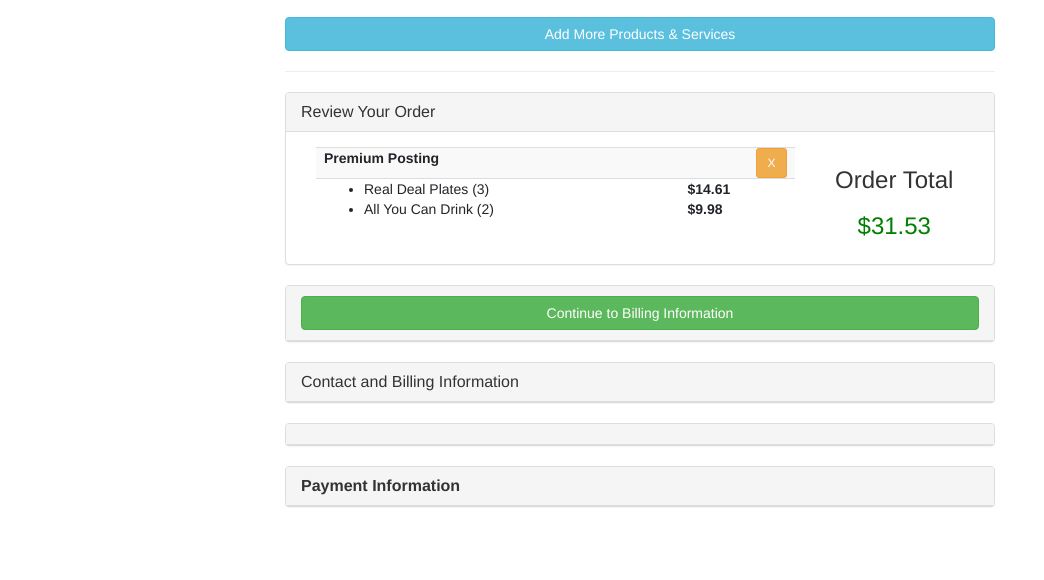
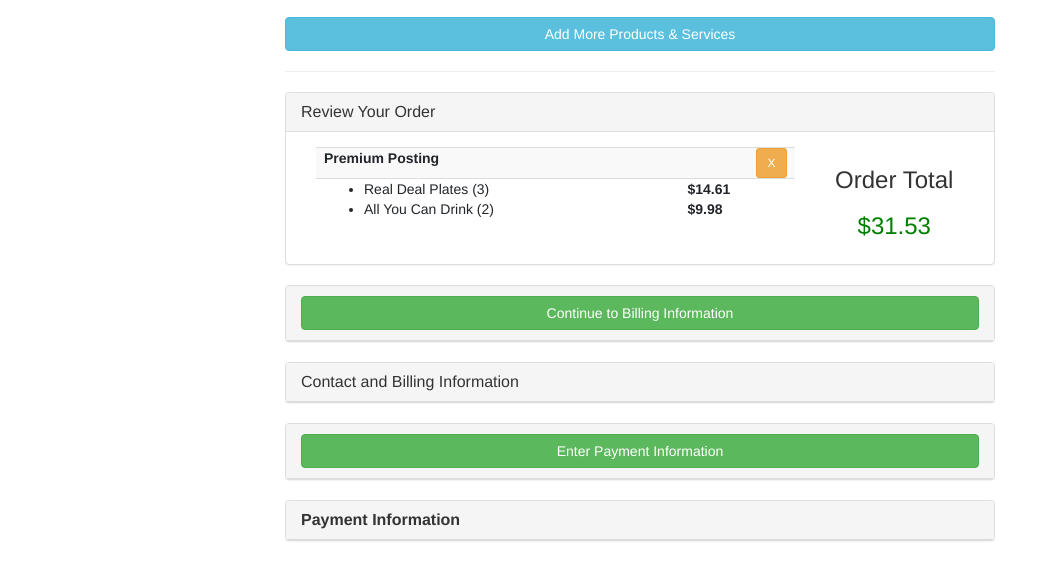
Before and after one commit to cxjay26/NightOwlTest, a plain HTML site: page checkout.html in a window 1280 px wide. Shown: the part 184-764 px from the top of the page, without its empty margins (0-1044 px from the left). Drawn offline with nearby package versions, Linux system fonts and the light colour scheme.

Commit message:
fixed checkout buttons

```diff
--- a/checkout.html
+++ b/checkout.html
@@ -252,7 +252,7 @@
                                                                             data-parent="#accordion"
                                                                             href="#collapseThree"
                                                                             class=" btn   btn-success" id="payInfo"
-                                                                            style="width:100%;display: none;" onclick="$(this).fadeOut();
+                                                                            style="width:100%;" onclick="$(this).fadeOut();
                    document.getElementById('collapseThree').scrollIntoView()">Enter Payment Information</a>
                                         </div>
                                     </h4>
```
